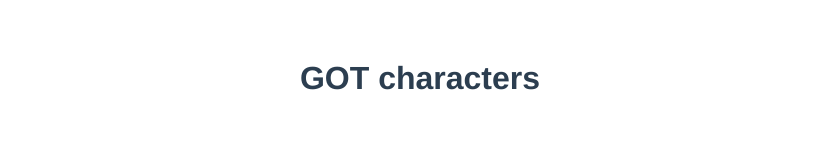
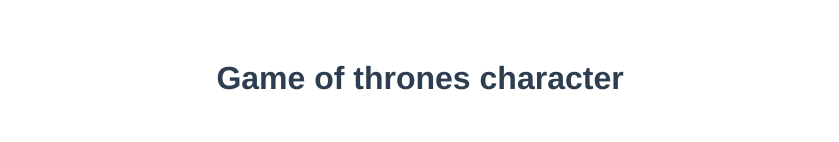
Before and after one commit to Elisegdg/GOT_characters_API, a Vue app: page / in a window 1280 px wide. Shown: the top 142 px of the page, without its empty margins (220-1059 px from the left). Built offline with nearby package versions, Linux system fonts and the light colour scheme; no server answers.

Commit message:
ajout de header et footer

```diff
--- a/src/App.vue
+++ b/src/App.vue
@@ -1,8 +1,6 @@
 <template>
   <div id="app">
-    <header>
-      <h1> GOT characters</h1>
-    </header>
+    <Header/>
 
     <main>
       <div id="composants">
@@ -10,20 +8,22 @@
     </div>
     </main>
 
-    <footer>
-      <p>Realised by Elise Gondange during year 2 of IMAC</p>
-    </footer>
+    <Footer/>
   </div>
 </template>
 
 <script>
 import Gallery from '@/components/Gallery.vue'
+import Header from '@/components/Header.vue'
+import Footer from '@/components/Footer.vue'
 
 
 export default {
   name: 'App',
   components: {
     Gallery,
+    Header,
+    Footer,
   },
 }
 </script>
--- /dev/null
+++ b/src/components/Footer.vue
@@ -0,0 +1,11 @@
+<template>
+    <div>
+        <p>Realised by Elise Gondange during year 2 of IMAC</p>
+    </div>
+</template>
+
+<script>
+export default {
+    name : 'Header',
+}
+</script>
--- /dev/null
+++ b/src/components/Header.vue
@@ -0,0 +1,11 @@
+<template>
+    <div>
+        <h1> Game of thrones character </h1>
+    </div>
+</template>
+
+<script>
+export default {
+    name : 'Header',
+}
+</script>
```
